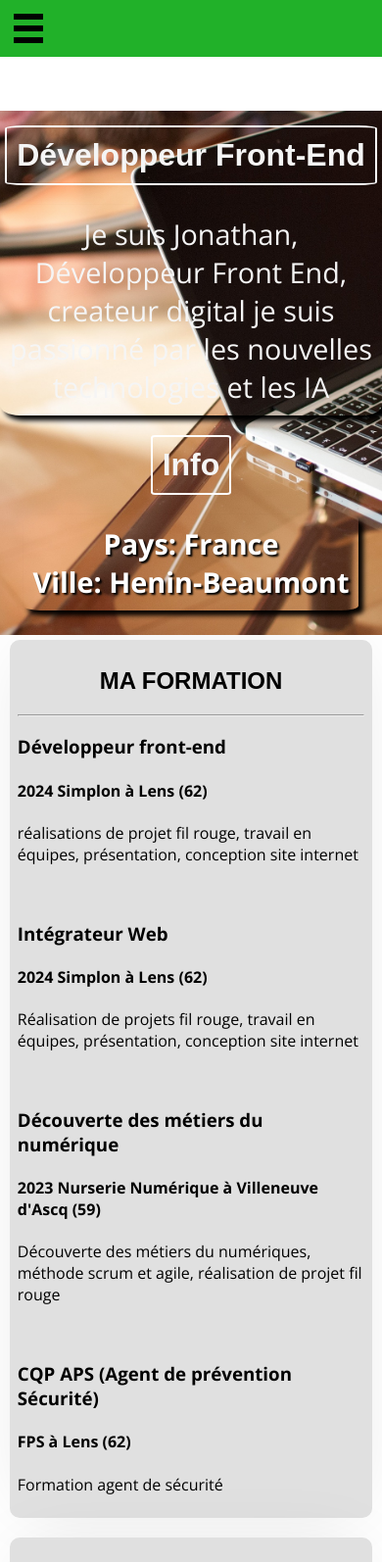
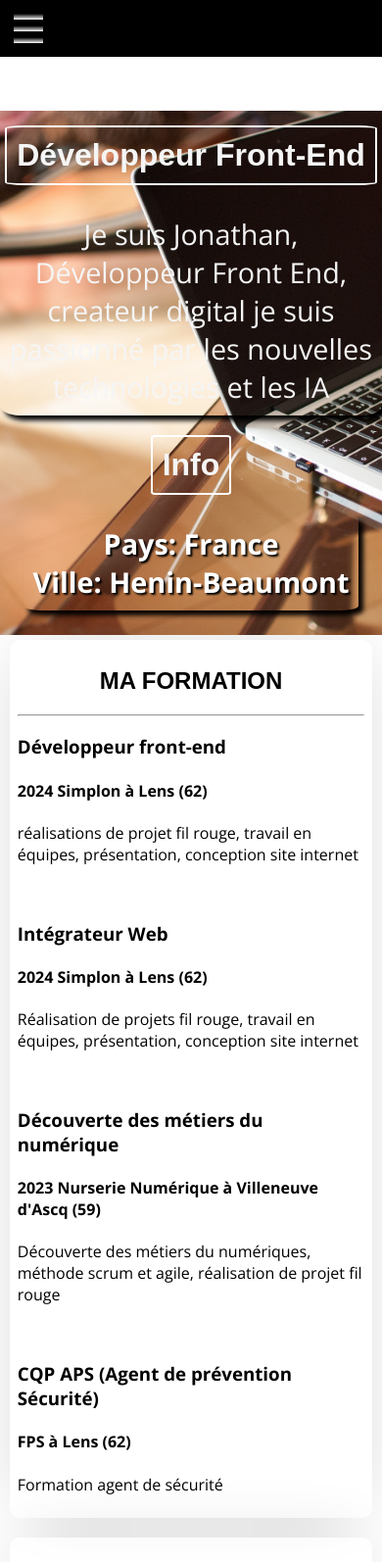
Before and after one commit to pirate62/cv-html-css.github.io, a plain HTML site: page index.html in a window 390 px wide. Shown: the top 1594 px of the page at 98% size. Drawn offline with nearby package versions, Linux system fonts and the light colour scheme; a web font is replaced by a local one.

Commit message:
build: edit color background and navbar

```diff
--- a/styles.css
+++ b/styles.css
@@ -20,7 +20,7 @@ body {
 } */
 
 header {
-  background-color: rgb(33, 177, 41);
+  background-color: black;
   padding: 10px;
 }
 
@@ -56,15 +56,15 @@ nav > a:hover {
   height: 30px;
   background: linear-gradient(
     #000000 0%,
-    #030303 20%,
+    white 20%,
     transparent 21%,
     transparent 40%,
     #000000 41%,
-    #000000 60%,
+    #ffffff 60%,
     transparent 61%,
     transparent 80%,
     #000000 81%,
-    #000000 100%
+    #ffffff 100%
   );
   margin: 4px;
   display: none;
@@ -152,8 +152,8 @@ main {
 }
 
 section {
-  background-color: #e0e0e0;
-  box-shadow: 0px 0px 70px -16px rgba(0, 0, 0, 0.1);
+  background-color: rgba(255, 255, 255, 0.4);
+  box-shadow: 0px 0px 70px -16px rgba(0, 0, 0, 0.2);
   border-radius: 10px;
   margin: 10px;
   padding: 2%;
@@ -173,7 +173,7 @@ table {
 }
 
 th {
-  background-color: rgb(33, 177, 41);
+  background-color: black;
   color: white;
 }
 
@@ -203,7 +203,7 @@ textarea {
 }
 
 button {
-  background-color: rgb(33, 177, 41);
+  background-color: black;
   color: white;
   border: none;
   padding: 10px 20px;
```
